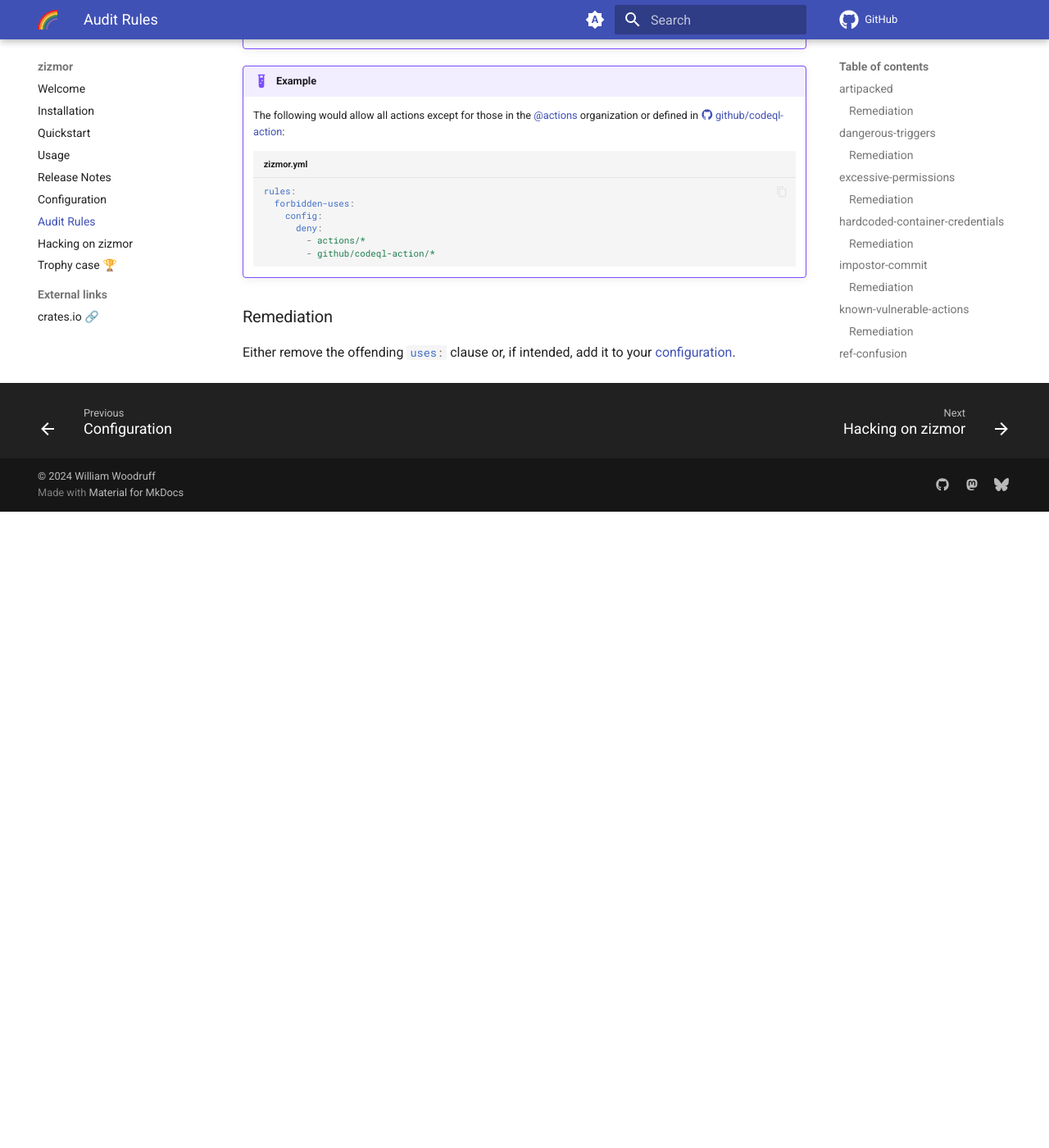
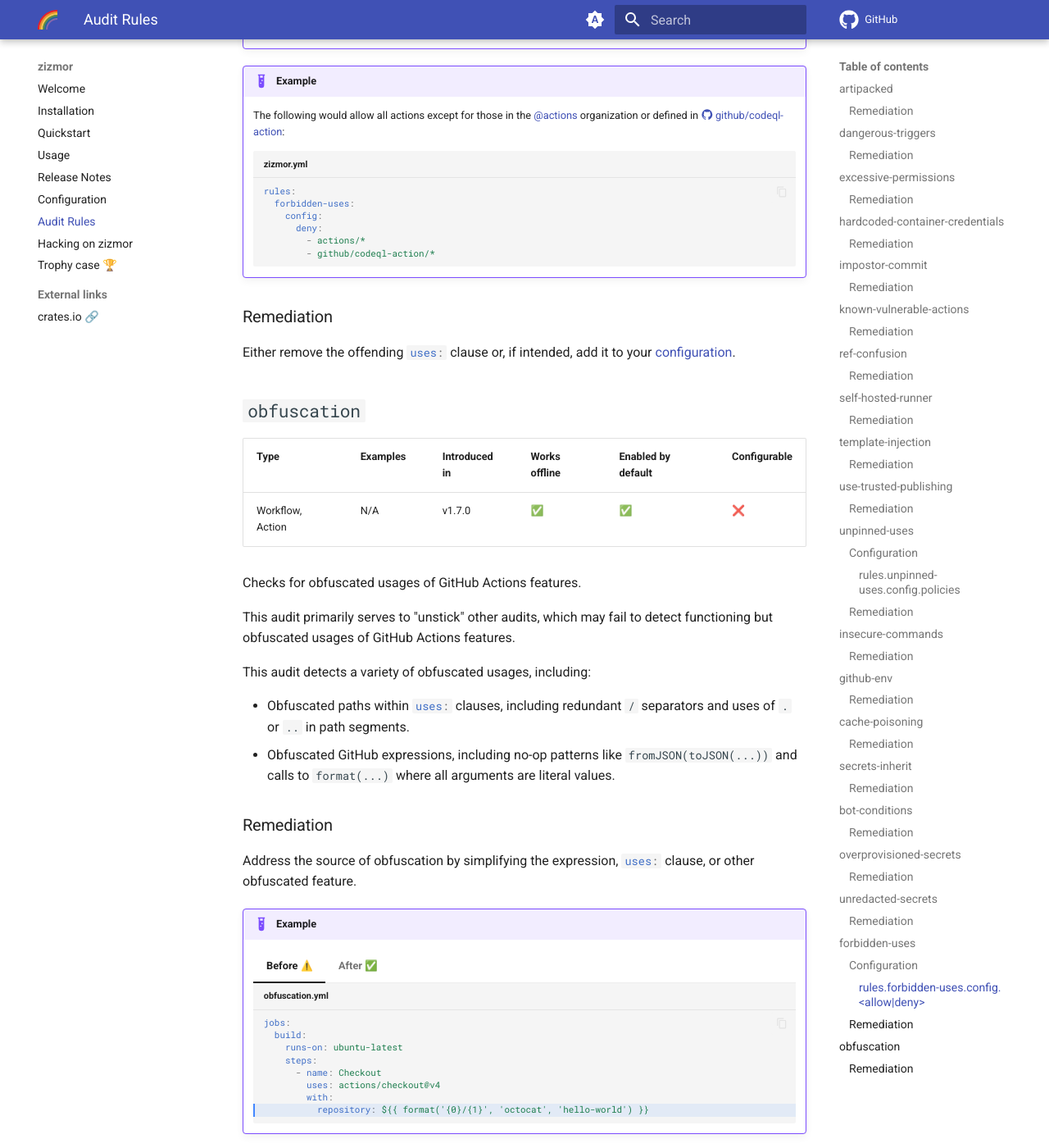
Before and after one commit to zizmorcore/zizmor, an MkDocs documentation site: the page built from docs/audits.md, in a window 1280 px wide and 1400 px high, scrolled down 22140 px. Shown: the whole window at 82% size. Built offline with MkDocs 1.6.1 and Material for MkDocs 9.7.7, drawn with Linux system fonts in a browser that asks for light colours; emoji names are drawn with the system emoji font; comment, search, counter and statistics services are not loaded; before the commit the page ends 22764 px from its top, so only the background shows below that.

Commit message:
begin documenting

````diff
--- a/docs/audits.md
+++ b/docs/audits.md
@@ -1231,6 +1231,58 @@
 Either remove the offending `#!yaml uses:` clause or, if intended, add it to
 your [configuration](#forbidden-uses-configuration).
 
+## `obfuscation`
+
+| Type     | Examples                | Introduced in | Works offline  | Enabled by default | Configurable |
+|----------|-------------------------|---------------|----------------|--------------------| ---------------|
+| Workflow, Action  | N/A   | v1.7.0        | ✅             | ✅                 | ❌  |
+
+Checks for obfuscated usages of GitHub Actions features.
+
+This audit primarily serves to "unstick" other audits, which may fail to detect
+functioning but obfuscated usages of GitHub Actions features.
+
+This audit detects a variety of obfuscated usages, including:
+
+* Obfuscated paths within `#!yaml uses:` clauses, including redundant `/`
+  separators and uses of `.` or `..` in path segments.
+* Obfuscated GitHub expressions, including no-op patterns like
+  `fromJSON(toJSON(...))` and calls to `format(...)` where all
+  arguments are literal values.
+
+### Remediation
+
+Address the source of obfuscation by simplifying the expression,
+`#!yaml uses:` clause, or other obfuscated feature.
+
+!!! example
+
+    === "Before :warning:"
+
+        ```yaml title="obfuscation.yml" hl_lines="8"
+        jobs:
+          build:
+            runs-on: ubuntu-latest
+            steps:
+              - name: Checkout
+                uses: actions/checkout@v4
+                with:
+                  repository: ${{ format('{0}/{1}', 'octocat', 'hello-world') }}
+        ```
+
+    === "After :white_check_mark:"
+
+        ```yaml title="obfuscation.yml" hl_lines="8"
+        jobs:
+          build:
+            runs-on: ubuntu-latest
+            steps:
+              - name: Checkout
+                uses: actions/checkout@v4
+                with:
+                  repository: octocat/hello-world
+        ```
+
 [ArtiPACKED: Hacking Giants Through a Race Condition in GitHub Actions Artifacts]: https://unit42.paloaltonetworks.com/github-repo-artifacts-leak-tokens/
 [Keeping your GitHub Actions and workflows secure Part 1: Preventing pwn requests]: https://securitylab.github.com/resources/github-actions-preventing-pwn-requests/
 [What the fork? Imposter commits in GitHub Actions and CI/CD]: https://www.chainguard.dev/unchained/what-the-fork-imposter-commits-in-github-actions-and-ci-cd
````
